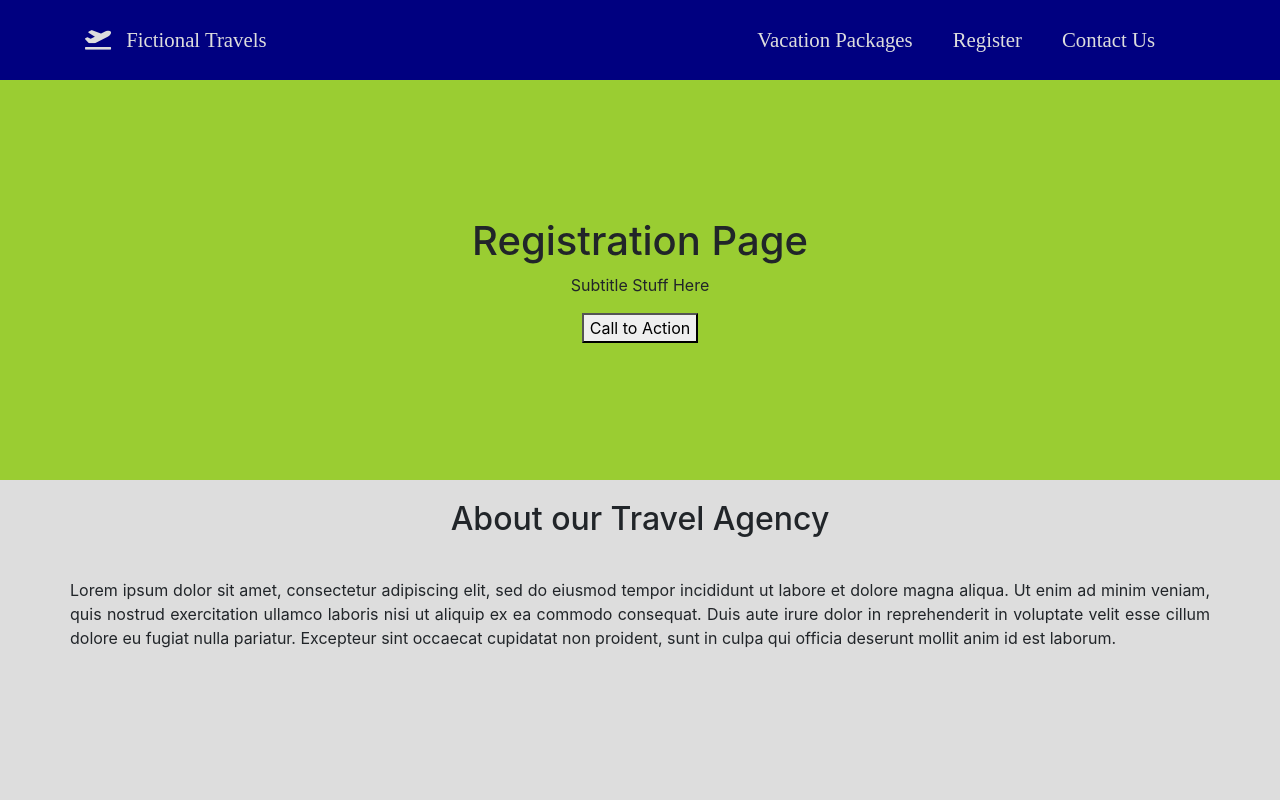
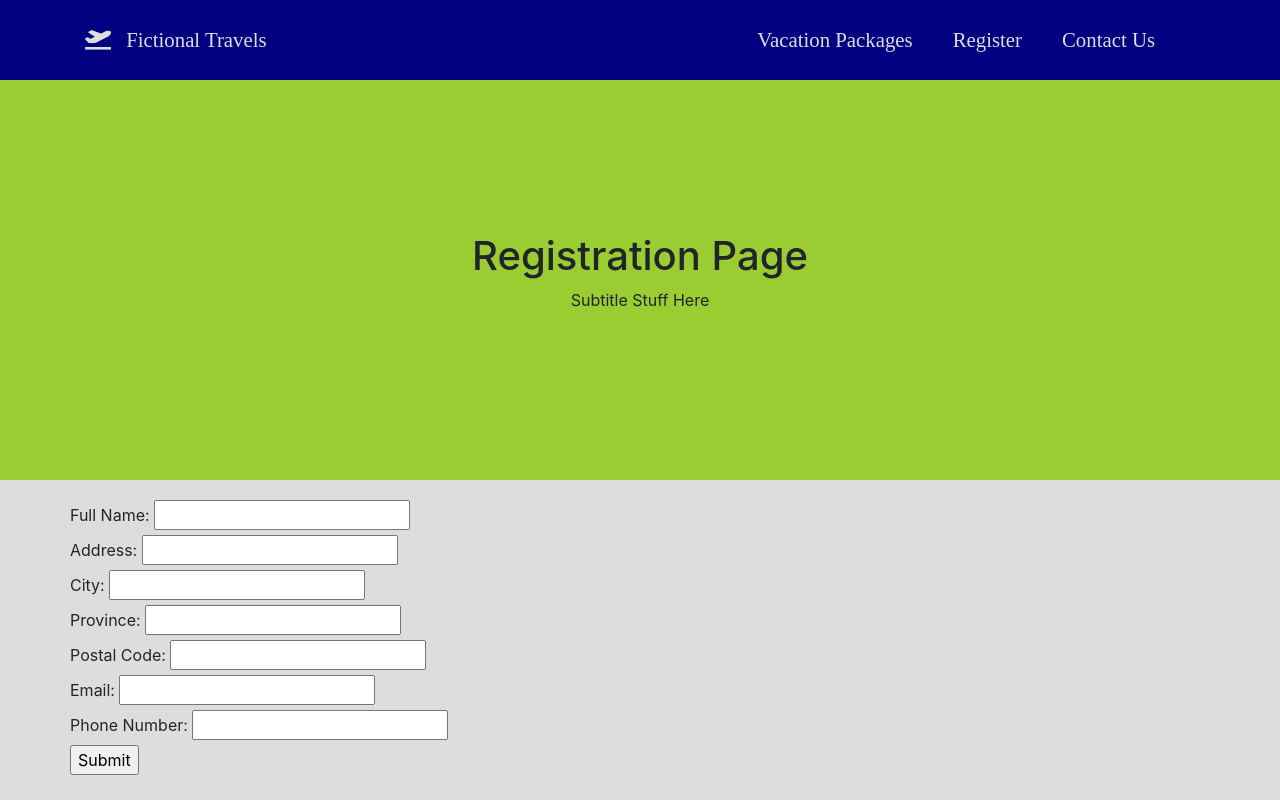
Before and after one commit to akmadsen/travel-agency-mock, a website: page register.html in a window 1280 px wide. Shown: the top 800 px of the page. Drawn offline with nearby package versions, Linux system fonts and the light colour scheme; a web font is replaced by a local one.

Commit message:
basic skeletal layout made

```diff
--- a/register.html
+++ b/register.html
@@ -68,7 +68,6 @@
         <div class="container">
             <h1>Registration Page</h1>
             <p>Subtitle Stuff Here</p>
-            <button>Call to Action</button>
         </div>
     </div>
 
@@ -78,15 +77,44 @@
 
     <main>
         <div class="container">
+            <form action="#">
+                <div class="form-field">
+                    <label for="name">Full Name: </label>
+                    <input type="text" name="name" id="name">
+                </div>
 
-            <h2>About our Travel Agency</h2>
+                <div class="form-field">
+                    <label for="address">Address: </label>
+                    <input type="text" name="address" id="address">
+                </div>
 
-            <p>Lorem ipsum dolor sit amet, consectetur adipiscing elit, sed do eiusmod tempor incididunt ut labore et
-                dolore magna aliqua. Ut enim ad minim veniam, quis nostrud exercitation ullamco laboris nisi ut aliquip
-                ex ea commodo consequat. Duis aute irure dolor in reprehenderit in voluptate velit esse cillum dolore
-                eu fugiat nulla pariatur. Excepteur sint occaecat cupidatat non proident, sunt in culpa qui officia
-                deserunt mollit anim id est laborum.</p>
+                <div class="form-field">
+                    <label for="city">City: </label>
+                    <input type="text" name="city" id="city">
+                </div>
 
+                <div class="form-field">
+                    <label for="province">Province: </label>
+                    <input type="text" name="province" id="province">
+                </div>
+
+                <div class="form-field">
+                    <label for="postal-code">Postal Code: </label>
+                    <input type="text" name="postal-code" id="postal-code">
+                </div>
+
+                <div class="form-field">
+                    <label for="email">Email:</label>
+                    <input type="text" name="email" id="email">
+                </div>
+
+                <div class="form-field">
+                    <label for="phone">Phone Number:</label>
+                    <input type="text" name="phone" id="phone">
+                </div>
+
+                <input type="submit" value="Submit">
+            </form>
         </div>
     </main>
 
```
Also changed, not shown: contact.html (+12 -7 lines), products.html (+8 -8 lines).
